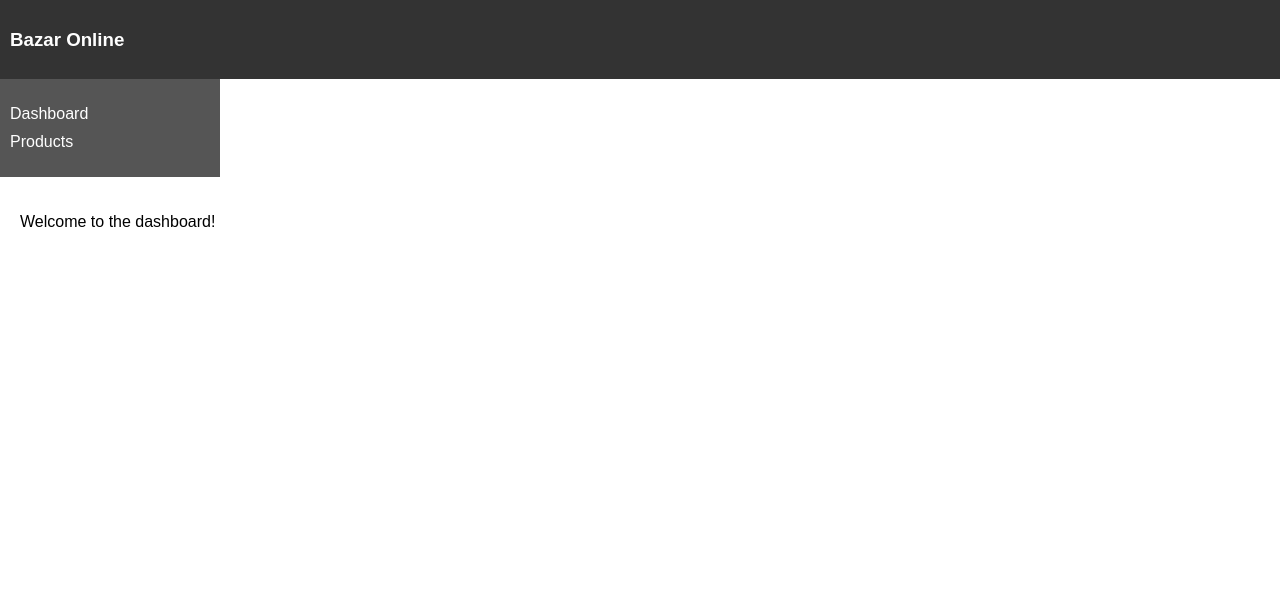
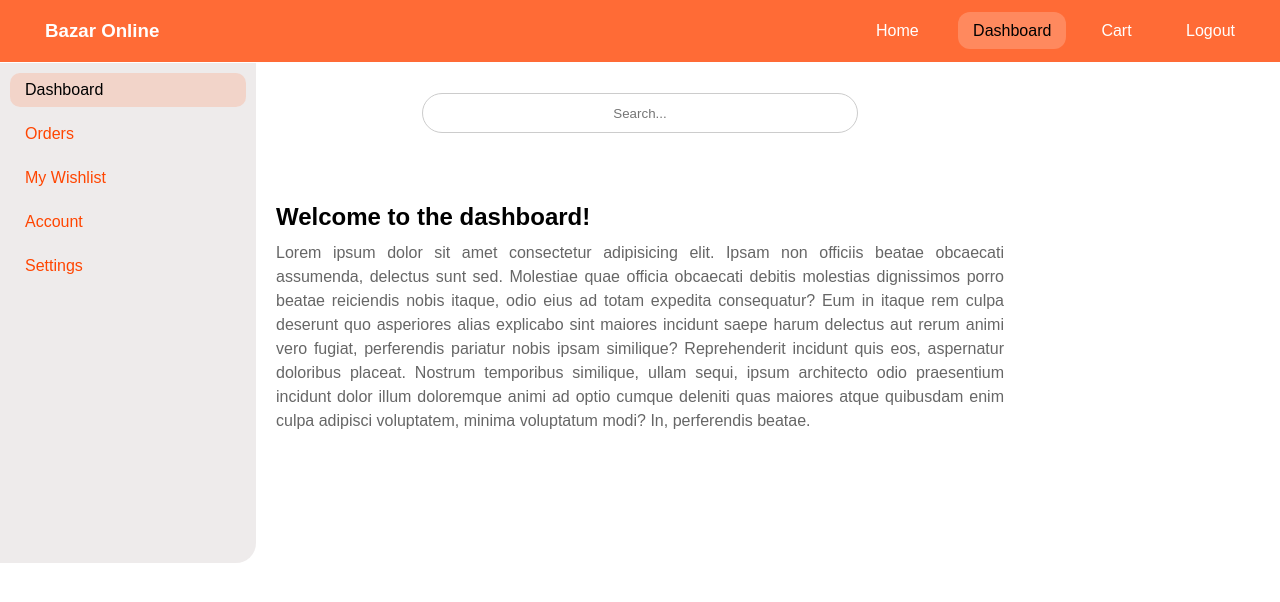
Before and after one commit to saifulislam888911/Saif_Ostad_AspDotNet_B-1, a plain HTML site: page Dashboard_Page/dashboard.html in a window 1280 px wide. Drawn offline with Linux system fonts and the light colour scheme.

Commit message:
Commit No.2 - Basic Design, Html, Css-commit 1

```diff
--- a/Dashboard_Page/dashboard.html
+++ b/Dashboard_Page/dashboard.html
@@ -9,18 +9,45 @@
 </head>
 
 <body>
-    <div id="container">
-        <div id="top-bar">
-            <h3>Bazar Online</h3>
-        </div>
-        <div id="left-bar">
-            <ul>
-                <li><a href="#">Dashboard</a></li>
-                <li><a href="#">Products</a></li>
-            </ul>
-        </div>
-        <div id="content">
-            <p>Welcome to the dashboard!</p>
+    <div>
+        <nav class="top-bar">
+            <logo>
+                <h3><a href="#">Bazar Online</a></h3>
+            </logo>
+
+            <div>
+                <a href="#">Home</a>
+                <a href="#" class="active">Dashboard</a>
+            </div>
+
+            <div>
+                <a href="#">Cart</a>
+                <a href="#">Logout</a>
+            </div>
+        </nav>
+
+        <div  class="container">
+            <div class="left-bar">
+                <ul>
+                    <li><a href="dashboard.html" class="active">Dashboard</a></li>
+                    <li><a href="#">Orders</a></li>
+                    <li><a href="#">My Wishlist</a></li>
+                    <li><a href="#">Account</a></li>
+                    <li><a href="#">Settings</a></li>
+                </ul>
+            </div>
+
+            <div class="content">
+                <searchbar>
+                    <input type="text" name="searchbar" id="searchbar" class="search-bar" placeholder="Search...">
+                </searchbar>
+
+                <div>
+                    <h4>Welcome to the dashboard!</h4>
+
+                    <p>Lorem ipsum dolor sit amet consectetur adipisicing elit. Ipsam non officiis beatae obcaecati assumenda, delectus sunt sed. Molestiae quae officia obcaecati debitis molestias dignissimos porro beatae reiciendis nobis itaque, odio eius ad totam expedita consequatur? Eum in itaque rem culpa deserunt quo asperiores alias explicabo sint maiores incidunt saepe harum delectus aut rerum animi vero fugiat, perferendis pariatur nobis ipsam similique? Reprehenderit incidunt quis eos, aspernatur doloribus placeat. Nostrum temporibus similique, ullam sequi, ipsum architecto odio praesentium incidunt dolor illum doloremque animi ad optio cumque deleniti quas maiores atque quibusdam enim culpa adipisci voluptatem, minima voluptatum modi? In, perferendis beatae.</p>
+                </div>
+            </div>
         </div>
     </div>
 </body>
--- a/Dashboard_Page/style/dashboard_style.css
+++ b/Dashboard_Page/style/dashboard_style.css
@@ -1,40 +1,119 @@
+* {
+    margin: 0;
+    padding: 0;
+    box-sizing: border-box;
+}
+
 body {
-    margin: 0;
     font-family: Arial, sans-serif;
 }
-#container {
+
+.container {
     display: flex;
-    flex-direction: column;
-    height: 1000px;
 }
-#top-bar {
-    background-color: #333;
-    color: #fff;
+
+
+
+.top-bar {
+    display: flex;
+    justify-content:space-between;
+    align-items: center;
+
+    background-color: rgba(255, 68, 0, 0.788);
+    color: white;
+
+    margin: 0 0 1px 0;
+    padding: 20px;
+}
+.top-bar a {
+    color: white;
+    text-decoration: none;
+    padding: 10px 15px;
+    margin: 0px 10px;
+}
+.top-bar a.active ,
+.top-bar a:hover {
+    background-color: rgba(255, 255, 255, 0.2);
+    border-radius: 12px;
+
+    /* font-weight: bold; */
+    color: black;
+
+    /* width: 120px;
+    height: 40px; */
+}
+.top-bar logo {
+    flex-grow: 1;
+}
+
+
+
+.left-bar {
+    background-color: rgba(194, 184, 184, 0.288);
+    /* border: 1px solid rgba(201, 130, 105, 0.623); */
+    border-radius: 0 0 20px 0;
+
+    color: white;
+
+    height: 500px;
+    width: 20%;
     padding: 10px;
 }
-#left-bar {
-    background-color: #555;
-    color: #fff;
-    padding: 10px;
-    width: 200px;
-    flex-shrink: 0;
+.left-bar ul {
+    list-style: none;
 }
-#content {
-    flex-grow: 1;
+.left-bar ul li {
+    margin-bottom: 10px;
+}
+.left-bar ul li a {
+    display: block;
+
+    border-radius: 10px;
+
+    color: orangered;
+    text-decoration: none;
+
+    padding: 8px 15px;
+}
+.left-bar ul li a.active{
+    background-color: rgba(245, 204, 189, 0.747);
+
+    color: black;
+    /* text-decoration: underline; */
+}
+.left-bar ul li a:hover {
+    background-color: rgba(245, 204, 189, 0.747);
+
+    color: black;
+}
+
+.content {
+    /* flex-grow:1; */
+    width: 60%;
     padding: 20px;
 }
+.content h4 {
+    font-size: 24px;
+    margin: 70px 0 10px 0;
+}
 
-#left-bar ul {
-    list-style: none;
-    padding: 0;
+.content p {
+    font-size: 16px;
+    line-height: 1.5;
+    color: #666;
+    text-align: justify;
 }
-#left-bar ul li {
-    margin-bottom: 10px;
+
+.search-bar{
+    display: block;
+
+    border: 1px solid #ccc;
+    border-radius: 20px;
+
+    text-align: center;
+
+    height: 40px;
+    width: 60%;
+    padding: 0 15px;
+    margin: 10px auto;
 }
-#left-bar ul li a {
-    color: #fff;
-    text-decoration: none;
-}
-#left-bar ul li a:hover {
-    text-decoration: underline;
-}
```
